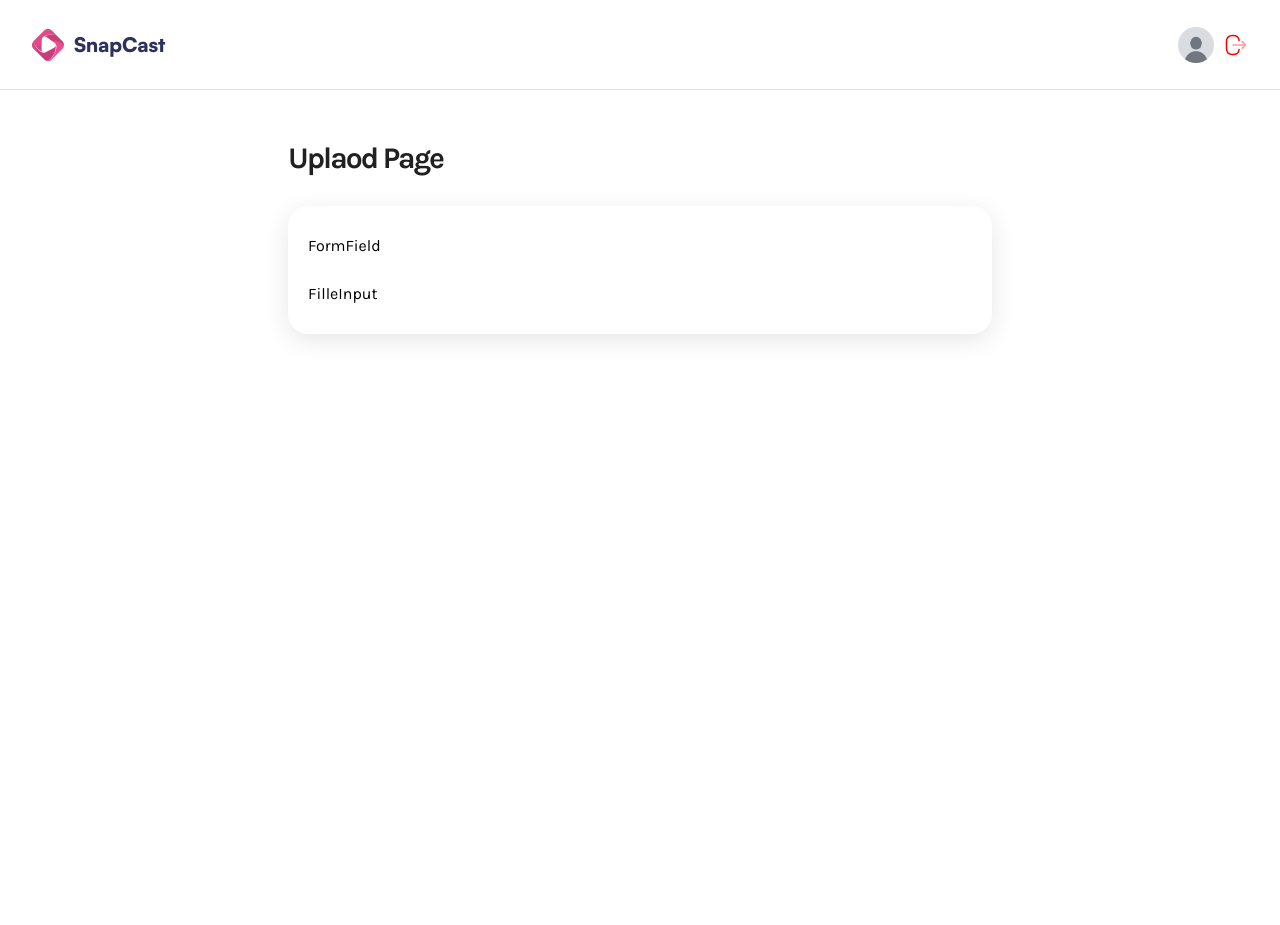
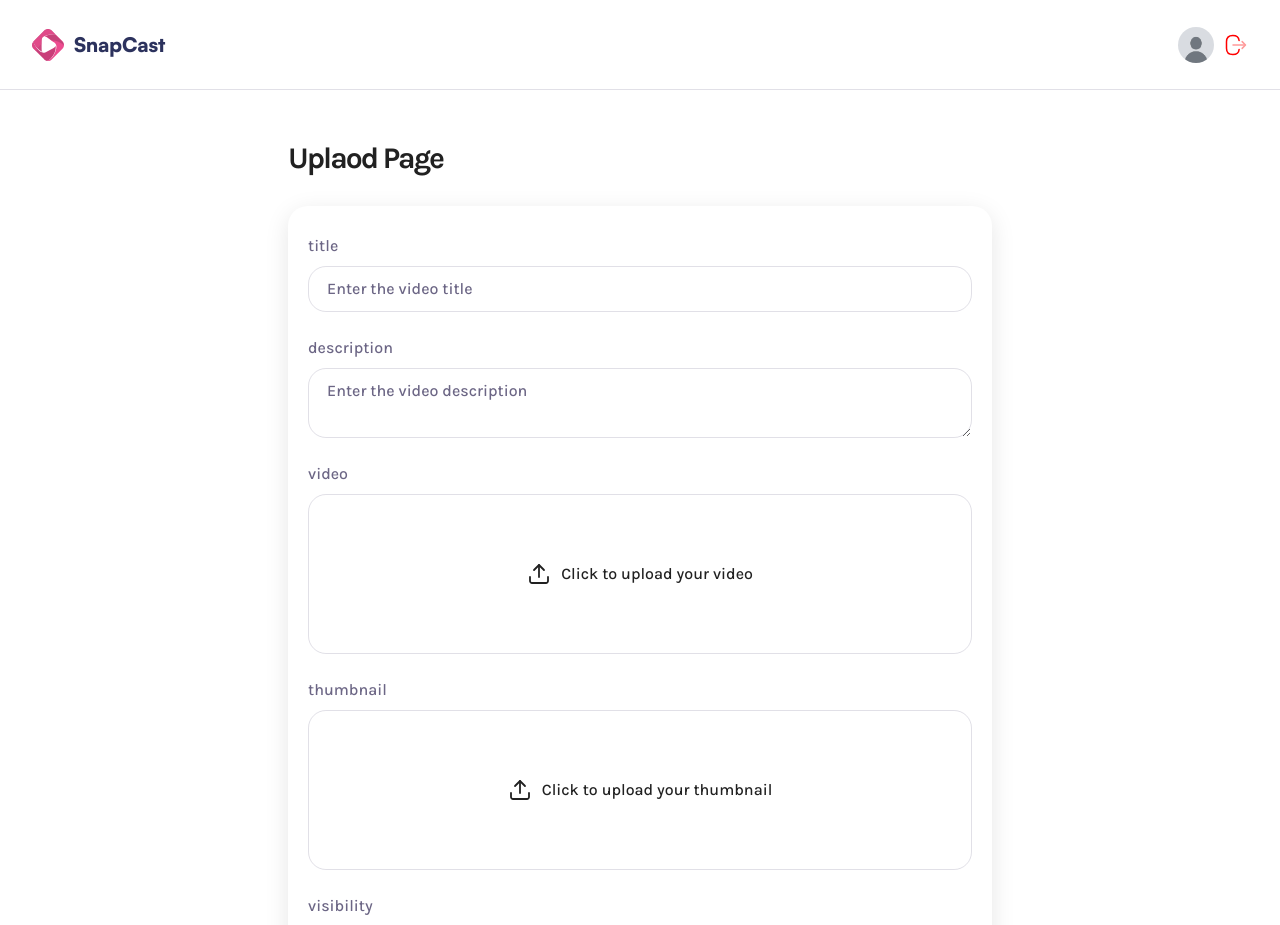
Before and after one commit to gitAarya/loom_clone, a Next.js app: page /upload in a window 1280 px wide. Shown: the top 925 px of the page. Before the commit the page ends 800 px from the top, so only its background shows below. Built offline with nearby package versions, Linux system fonts and the light colour scheme.

Commit message:
enhance upload functionality with form handling and validation

```diff
--- a/app/(root)/upload/page.tsx
+++ b/app/(root)/upload/page.tsx
@@ -1,40 +1,114 @@
-"use client"
-import FilleInput from '@/components/FilleInput'
-import FormField from '@/components/FormField'
-import { error } from 'console'
-import { title } from 'process'
-import React, { ChangeEvent, useState } from 'react'
+"use client";
+import FilleInput from "@/components/FilleInput";
+import FormField from "@/components/FormField";
+import { MAX_THUMBNAIL_SIZE, MAX_VIDEO_SIZE } from "@/constants";
+import { usefileInput } from "@/lib/hooks/useFileInput";
+import { error } from "console";
+import { title } from "process";
+import React, { ChangeEvent, FormEvent, useState } from "react";
 
 function page() {
-    const[error,setError] =useState(null)
-    // const[Error,setError] =useState(null)
-    const [formData, setformData] = useState( {title:"",description:"",visibility:"public"})
-    const handleInputChange=(e:ChangeEvent )=>{
-        const{name,value}=e.target
-        setformData((prevState)=>({...prevState,[name]:value}))
+    const [isSubmitting, setisSubmitting] = useState(false);
+
+  const video=usefileInput(MAX_VIDEO_SIZE)
+  const thumbnail=usefileInput(MAX_THUMBNAIL_SIZE)
+  const [error, setError] = useState('');
+
+  const [formData, setformData] = useState({
+    title: "",
+    description: "",
+    visibility: "public",
+  });
+  const handleInputChange = (
+    e: ChangeEvent<HTMLInputElement | HTMLTextAreaElement | HTMLSelectElement>
+  ) => {
+    const { name, value } = e.target;
+    setformData((prevState) => ({ ...prevState, [name]: value }));
+  };
+
+  const handleSubmit= async(e:FormEvent)=>{
+    e.preventDefault()
+    setisSubmitting(true);
+    try {
+      if(!video.file || thumbnail.file){
+        setError("please uplaod video and thumbnail")
+        return;
+      }
+      if(!formData.title || !formData.description){
+        setError("please fill in all the details")
+      }
+      //upload to imagekit
+      //upload to db
+      //attach thumbnail
+      //create a new db entry  for video details(urls data)
+    } catch (error) {
+      console.log("error submitting upload form");
+
+    }finally{
+      setisSubmitting(false)
+    }
   }
   return (
-    <div className='wrapper-md upload-page'>
+    <div className="wrapper-md upload-page">
       <h1>Uplaod Page</h1>
-        {
-            error &&
-            <div className='error-field'>
-                {error}
-            </div>
-        }
-        <form className='rounded-20 shadow-10 gap-6 w-full flex flex-col px-5 py-7'>
+      {error && <div className="error-field">{error}</div>}
+      <form className="rounded-20 shadow-10 gap-6 w-full flex flex-col px-5 py-7" onSubmit={handleSubmit}>
         <FormField
           id="title"
-         lable="title"
+          label="title"
           value={formData.title}
           onChange={handleInputChange}
-            placeholder="enter  video Title"
+          placeholder="Enter the video title"
         />
-        <FilleInput/>
+        <FormField
+          id="description"
+          label="description"
+          value={formData.description}
+          as="textarea"
+          onChange={handleInputChange}
+          placeholder="Enter the video description"
+        />
+        <FilleInput
+        id="video"
+        label="video"
+        accept="video/*"
+        file={video.file}
+        previewUrl={video.previewUrl}
+        inputRef={video.inputRef}
+        onChange={video.handleFileChange}
+        onReset={video.resetFile}
+        type="video"
+
+        />
+
+        <FilleInput
+        id="thumbnail"
+        label="thumbnail"
+        accept="image/*"
+        file={thumbnail.file}
+        previewUrl={thumbnail.previewUrl}
+        inputRef={thumbnail.inputRef}
+        onChange={thumbnail.handleFileChange}
+        onReset={thumbnail.resetFile}
+        type="image"/>
+
+        <FormField
+          id="visibility"
+          label="visibility"
+          value={formData.visibility}
+          as="select"
+          onChange={handleInputChange}
+          options={[
+            { value: "Public", label: "Public" },
+            { value: "Private", label: "Private" },
+          ]}
+        />
+              <button type="submit" disabled={isSubmitting} className="submit-button">{
+  isSubmitting ? 'uploading...' : "Upload video"
+  } </button>
       </form>
-
     </div>
-  )
+  );
 }
 
-export default page
+export default page;
--- a/components/FilleInput.tsx
+++ b/components/FilleInput.tsx
@@ -1,8 +1,40 @@
-import React from 'react'
+import React, { ChangeEvent } from 'react'
+import Image from 'next/image';
+declare interface FileInputProps {
+  id: string;
+  label: string;
+  accept: string;
+  file: File | null;
+  previewUrl: string | null;
+  inputRef: React.RefObject<HTMLInputElement | null>;
+  onChange: (e: ChangeEvent<HTMLInputElement>) => void;
+  onReset: () => void;
+  type: "video" | "image";
+}
 
-function FilleInput() {
+function FilleInput({id,label,accept,file,previewUrl,inputRef,onChange,onReset,type}:FileInputProps) {
   return (
-    <div>FilleInput</div>
+    <section className='file-input'>
+      <label htmlFor={id}>{label}</label>
+      <input type="file" name={id} id={id} accept={accept} onChange={onChange} ref={inputRef}  hidden  />
+      {!previewUrl ?(
+        <figure onClick={ ()=>{
+          inputRef.current?.click()
+        }}>
+          <Image src="/assets/icons/upload.svg"  alt='upload' height={24} width={24} />
+          <p>Click to upload your {id} </p>
+        </figure>
+      ):(
+        <div>
+          {type ==="video" ? <video src={previewUrl} controls muted  />: <Image src={previewUrl} alt='thumbnail' fill />}
+          <button type='button' onClick={onReset}>
+            <Image src="assets/icons/close.svg" alt='close' height={16} width={16}/>
+          </button>
+          <p>{file?.name}</p>
+        </div>
+      )
+      }
+    </section>
   )
 }
 
--- a/components/FormField.tsx
+++ b/components/FormField.tsx
@@ -1,9 +1,61 @@
-import React from 'react'
+import { ChangeEvent,  } from "react";
 
-function FormField() {
-  return (
-    <div>FormField</div>
-  )
+declare interface FormFieldProps {
+  id: string;
+  label: string;
+  type?: string;
+  value: string;
+  onChange: (
+    e: ChangeEvent<HTMLInputElement | HTMLTextAreaElement | HTMLSelectElement>
+  ) => void;
+  placeholder?: string;
+  as?: "input" | "textarea" | "select";
+  options?: Array<{ value: string; label: string }>;
 }
 
-export default FormField
+function FormField({
+  id,
+  label,
+  type = "text",
+  value,
+  onChange,
+  placeholder,
+  as = "input",
+  options = [],
+}: FormFieldProps) {
+  return (
+    <div className="form-field">
+      <label htmlFor={id}>{label}</label>
+      {as === "textarea" ? (
+        <textarea
+          id={id}
+          name={id}
+          value={value}
+          onChange={onChange}
+          placeholder={placeholder}
+        />
+      ) : as === "select" ? (
+        <select id={id} name={id} value={value} onChange={onChange}>
+          {options.map(({ label, value }) => (
+            <option key={label} value={value}>
+              {label}
+            </option>
+          ))}
+        </select>
+      ) : (
+        <input
+          id={id}
+          name={id}
+          type={type}
+          value={value}
+          onChange={onChange}
+          placeholder={placeholder}
+        />
+      )}
+
+
+    </div>
+  );
+}
+
+export default FormField;
--- a/constants/index.ts
+++ b/constants/index.ts
@@ -19,7 +19,7 @@ export const filterOptions = [
   "Least Viewed",
 ];
 
-export const visibilities: Visibility[] = ["public", "private"];
+// export const visibilities: Visibility[] = ["public", "private"];
 
 export const ICONS = {
   record: "/assets/icons/record.svg",
--- a/index.d.ts
+++ b/index.d.ts
@@ -13,30 +13,8 @@ type VideoFormValues = {
   visibility: "public" | "private";
 };
 
-declare interface FormFieldProps {
-  id: string;
-  label: string;
-  type?: string;
-  value: string;
-  onChange: (
-    e: ChangeEvent<HTMLInputElement | HTMLTextAreaElement | HTMLSelectElement>
-  ) => void;
-  placeholder?: string;
-  as?: "input" | "textarea" | "select";
-  options?: Array<{ value: string; label: string }>;
-}
 
-declare interface FileInputProps {
-  id: string;
-  label: string;
-  accept: string;
-  file: File | null;
-  previewUrl: string | null;
-  inputRef: React.RefObject<HTMLInputElement | null>;
-  onChange: (e: ChangeEvent<HTMLInputElement>) => void;
-  onReset: () => void;
-  type: "video" | "image";
-}
+
 
 declare interface TranscriptEntry {
   time: string;
@@ -294,4 +272,4 @@ declare interface RecordingHandlers {
   onStop: () => void;
 }
 
-export {}
+export {  };
--- /dev/null
+++ b/lib/hooks/useFileInput.ts
@@ -0,0 +1,59 @@
+import Video from "@/models/Video"
+import { ChangeEvent, useRef, useState } from "react"
+
+export const usefileInput =(maxSize:number)=>{
+
+    const [file, setfile] = useState<File | null>(null)
+    const [previewUrl, setpreviewUrl] = useState('')
+    const [duration, setduration] = useState(0)
+    const inputRef = useRef<HTMLInputElement>(null)
+
+    const handleFileChange=(e:ChangeEvent<HTMLInputElement>)=>{
+        if(e.target.files?.[0]){
+            const selectedFile=e.target.files[0]
+            if(selectedFile.size >maxSize) {
+                alert("file too large")
+                return;
+            }
+            if(previewUrl) URL.revokeObjectURL(previewUrl);
+                setfile(selectedFile)
+                const objectUrl=URL.createObjectURL(selectedFile);
+                setpreviewUrl(objectUrl)
+            if(selectedFile.type.startsWith("video")){
+                const video= document.createElement('video')
+                video.preload='metadata'
+                video.onloadedmetadata= ()=>{
+                    if(isFinite(video.duration) && video.duration >0){
+                        setduration(Math.round(video.duration))
+                    }else{
+                        setduration(0)
+                    }
+                    URL.revokeObjectURL(video.src)
+                }
+                video.src=objectUrl;
+            }
+
+        }
+
+
+
+
+    }
+    const resetFile= ()=>{
+        if(previewUrl){
+            URL.revokeObjectURL(previewUrl);
+            setfile(null)
+            setpreviewUrl('')
+            setduration(0)
+            if(inputRef.current) inputRef.current.value=''
+        }
+    }
+    return {
+        file,
+        previewUrl,
+        duration,
+        inputRef,
+        handleFileChange,
+        resetFile
+    }
+}
```
Also changed, not shown: app/(auth)/sign-in/page.tsx (renamed from app/(root)/sign-in/page.tsx). Lines whose indentation alone changed are shown as unchanged.
